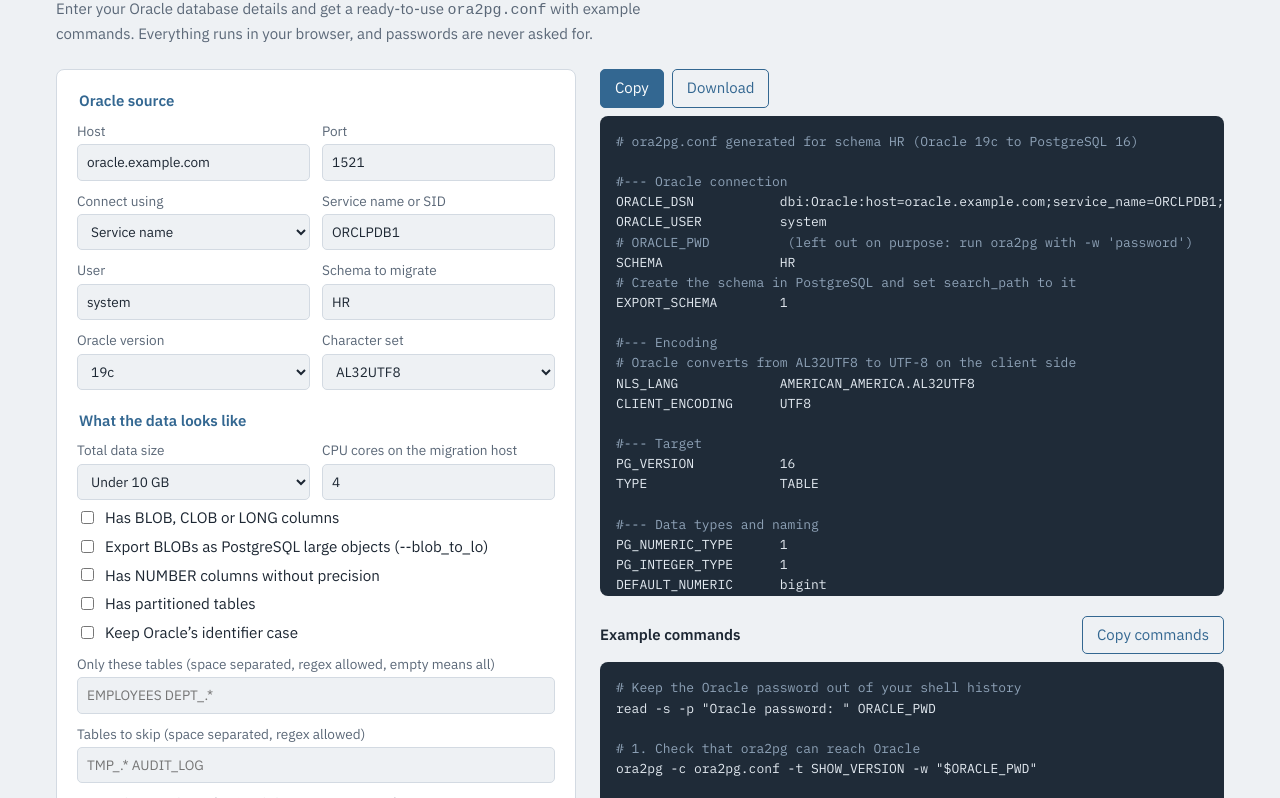
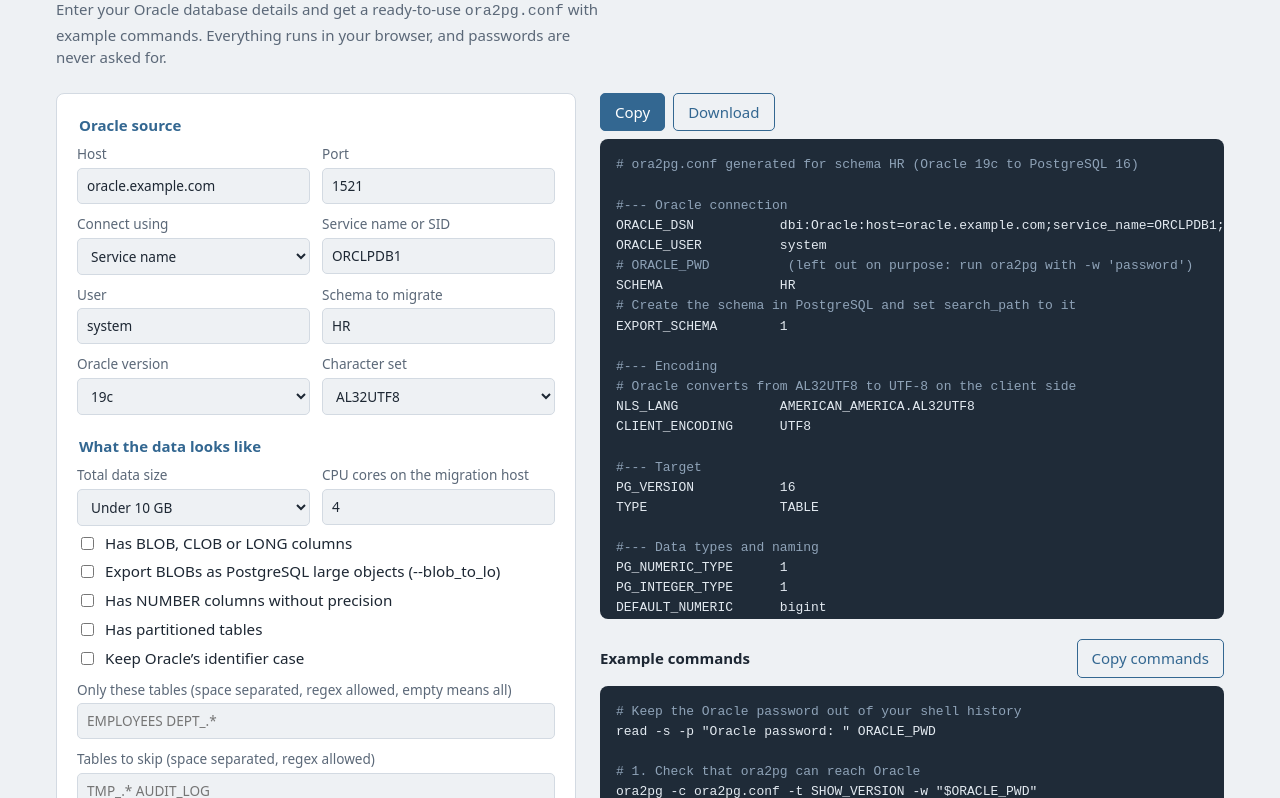
Before and after one commit to mmuehlbeyer/ora2pg-composer, a plain HTML site: page index.html in a window 1280 px wide. Shown: the part 68-866 px from the top of the page. Drawn offline with Linux system fonts and the light colour scheme.

Commit message:
removed font

```diff
--- a/index.html
+++ b/index.html
@@ -4,7 +4,7 @@
 <meta charset="utf-8">
 <meta name="viewport" content="width=device-width, initial-scale=1, viewport-fit=cover">
 <title>ora2pg config generator</title>
-<link rel="stylesheet" href="https://fonts.googleapis.com/css2?family=IBM+Plex+Sans:wght@400;600&family=IBM+Plex+Mono:wght@400&display=swap">
+
 <style>
   :root {
     --bg: #eef1f4; --panel: #ffffff; --ink: #1d2733; --muted: #5b6878;
```
